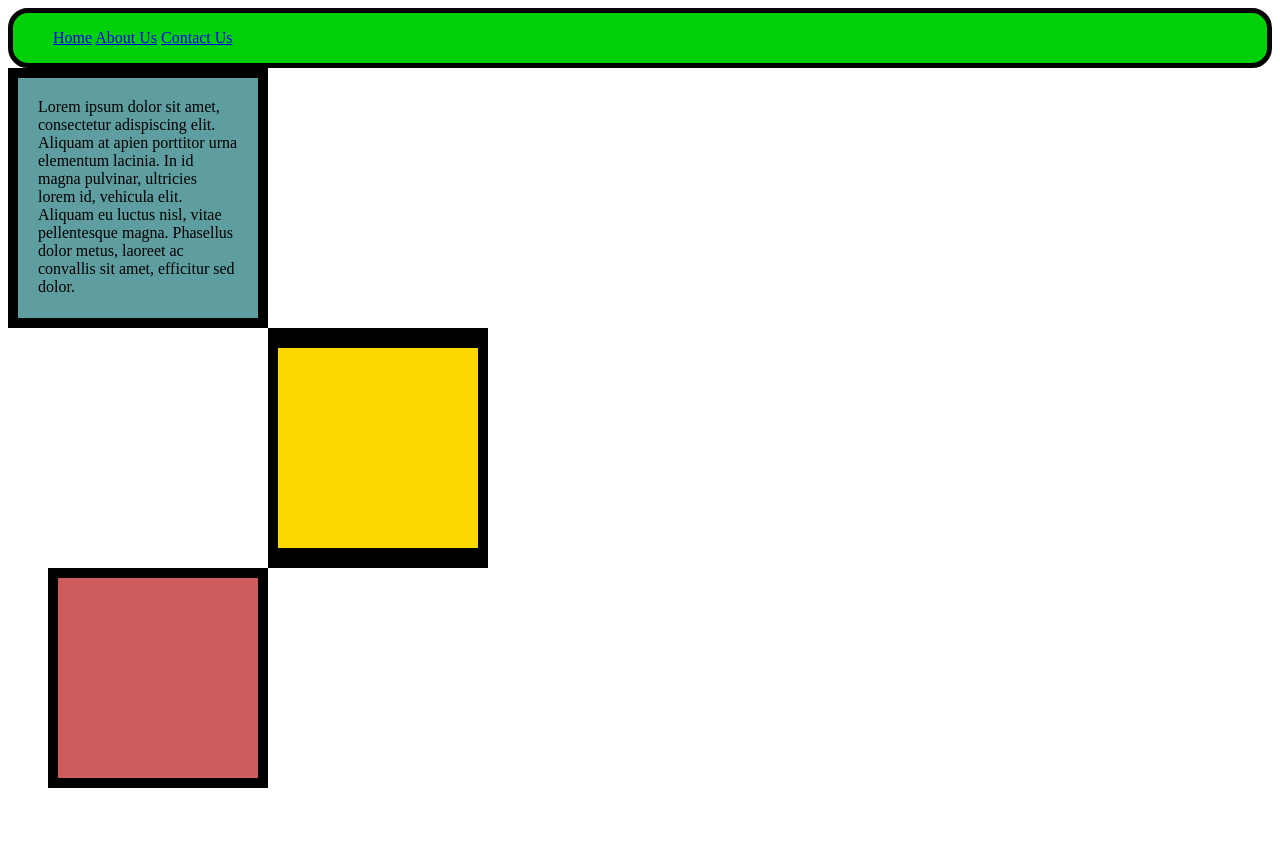
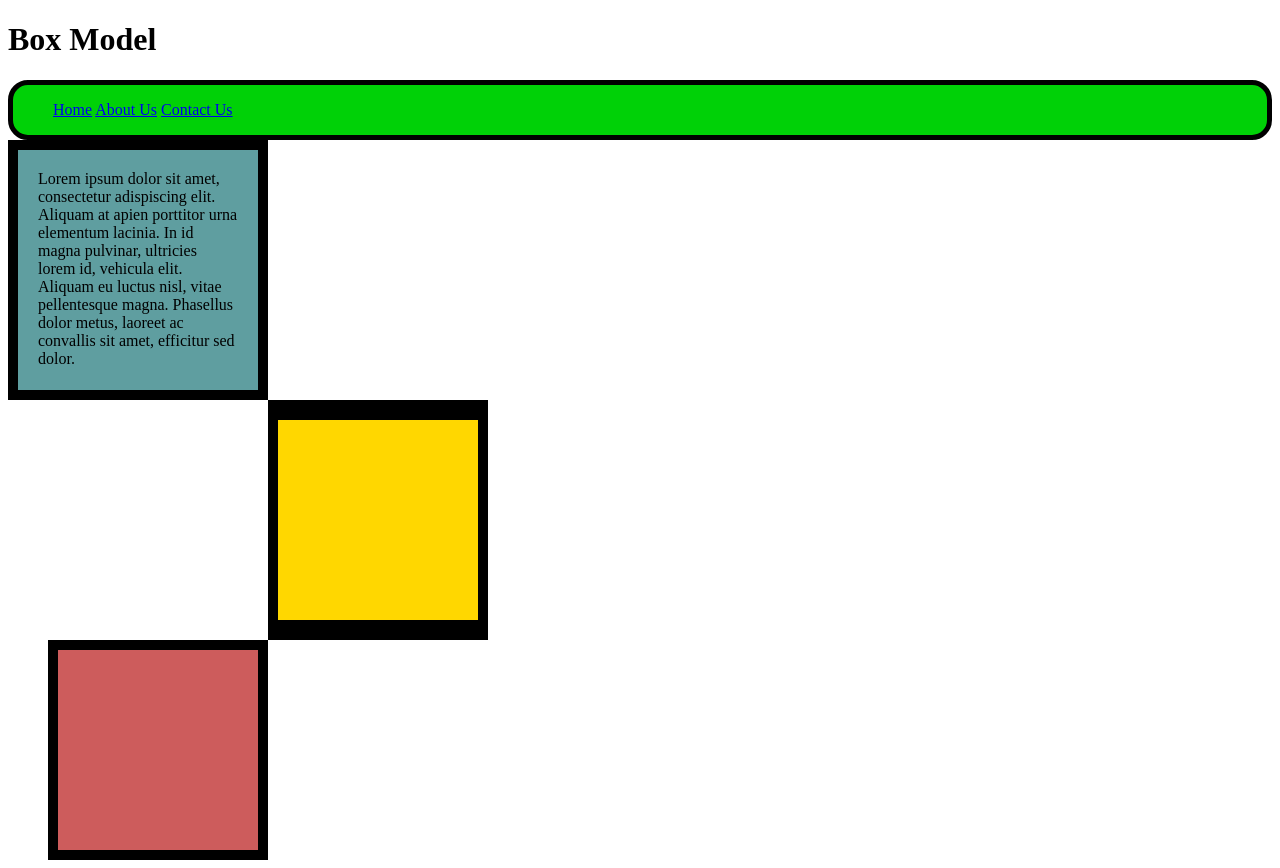
Before and after one commit to Kerwein/Box-Model, a plain HTML site: page index.html in a window 1280 px wide. Before the commit the page ends 800 px from the top, so only its background shows below. Drawn offline with Linux system fonts and the light colour scheme.

Commit message:
Update index.html

```diff
--- a/index.html
+++ b/index.html
@@ -57,7 +57,9 @@
   </style>
 </head>
 <body>
-
+  <h1>
+    Box Model
+  </h1>
 
    <nav class="topnavi">
      <ul>
```
